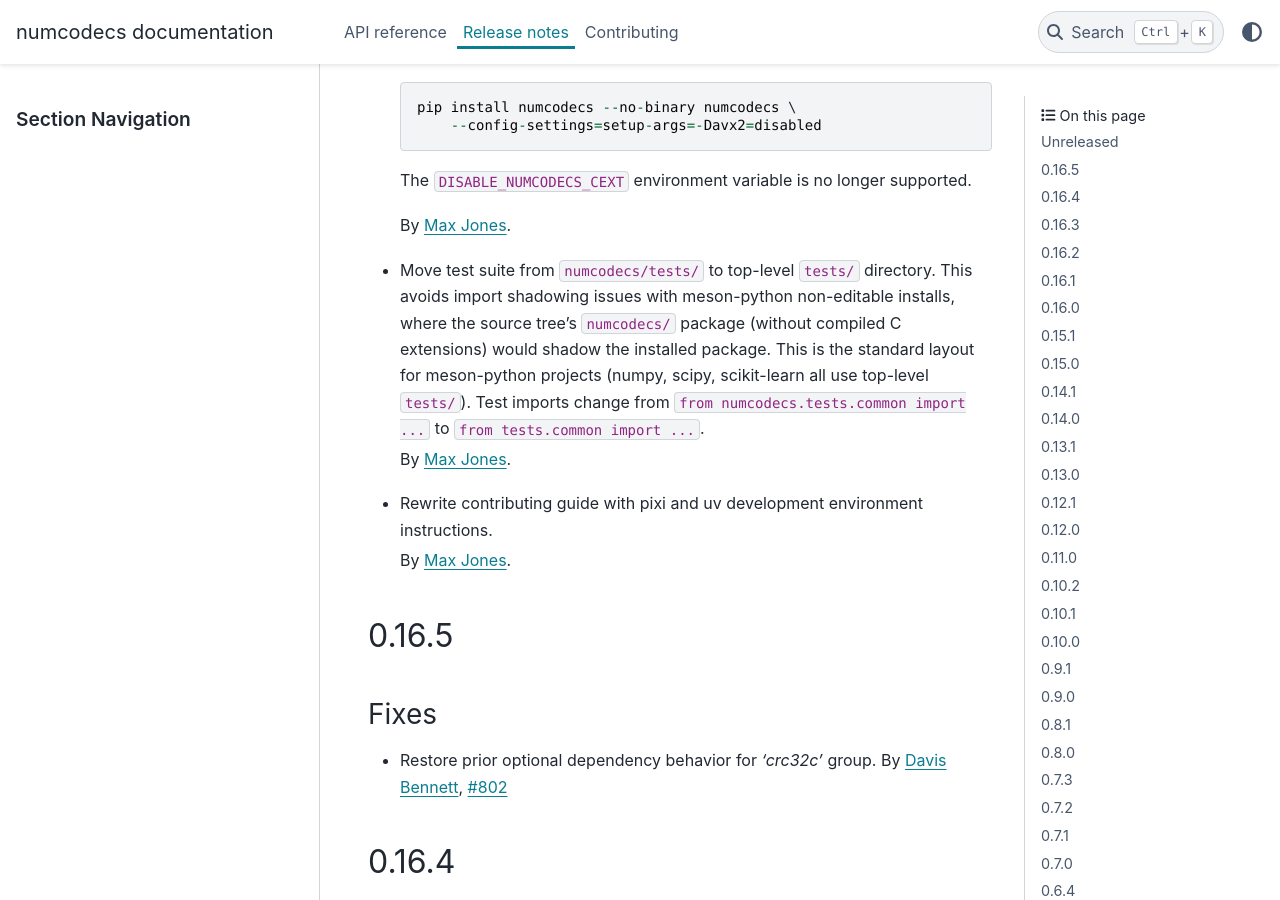
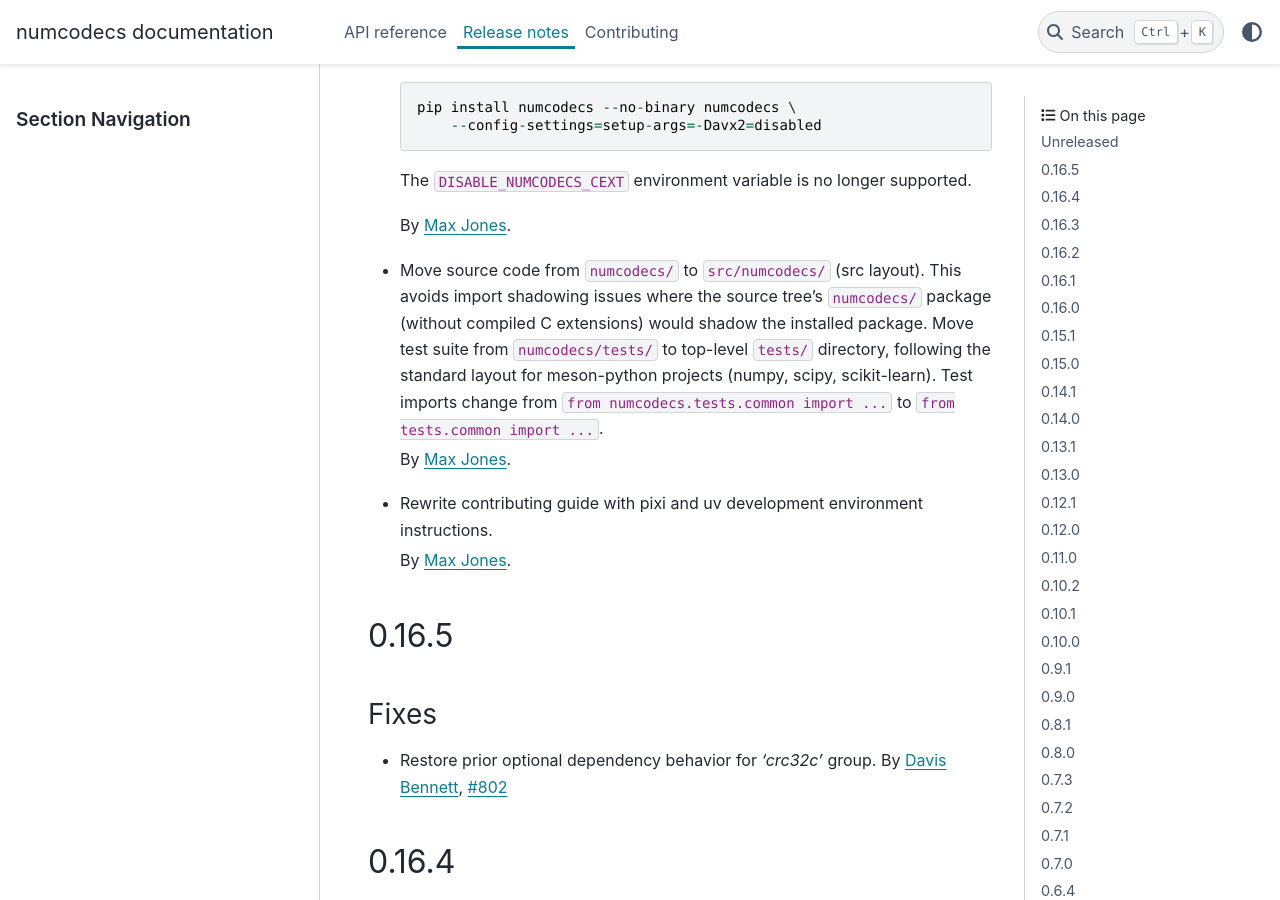
Before and after one commit to zarr-developers/numcodecs, a Sphinx documentation site: the page built from docs/release.rst, in a window 1280 px wide and 900 px high, scrolled down 544 px. Built offline with Sphinx 7.4.7 and the PyData theme 0.15.4, drawn with Linux system fonts in a browser that asks for light colours; the version number could not be read and is left out.

Commit message:
More accurate release notes

```diff
--- a/docs/release.rst
+++ b/docs/release.rst
@@ -37,11 +37,11 @@
 
   By :user:`Max Jones <maxrjones>`.
 
-* Move test suite from ``numcodecs/tests/`` to top-level ``tests/`` directory. This
-  avoids import shadowing issues with meson-python non-editable installs, where the
-  source tree's ``numcodecs/`` package (without compiled C extensions) would shadow the
-  installed package. This is the standard layout for meson-python projects (numpy, scipy,
-  scikit-learn all use top-level ``tests/``). Test imports change from
+* Move source code from ``numcodecs/`` to ``src/numcodecs/`` (src layout). This avoids
+  import shadowing issues where the source tree's ``numcodecs/`` package (without compiled
+  C extensions) would shadow the installed package. Move test suite from
+  ``numcodecs/tests/`` to top-level ``tests/`` directory, following the standard layout
+  for meson-python projects (numpy, scipy, scikit-learn). Test imports change from
   ``from numcodecs.tests.common import ...`` to ``from tests.common import ...``.
 
   By :user:`Max Jones <maxrjones>`.
```
